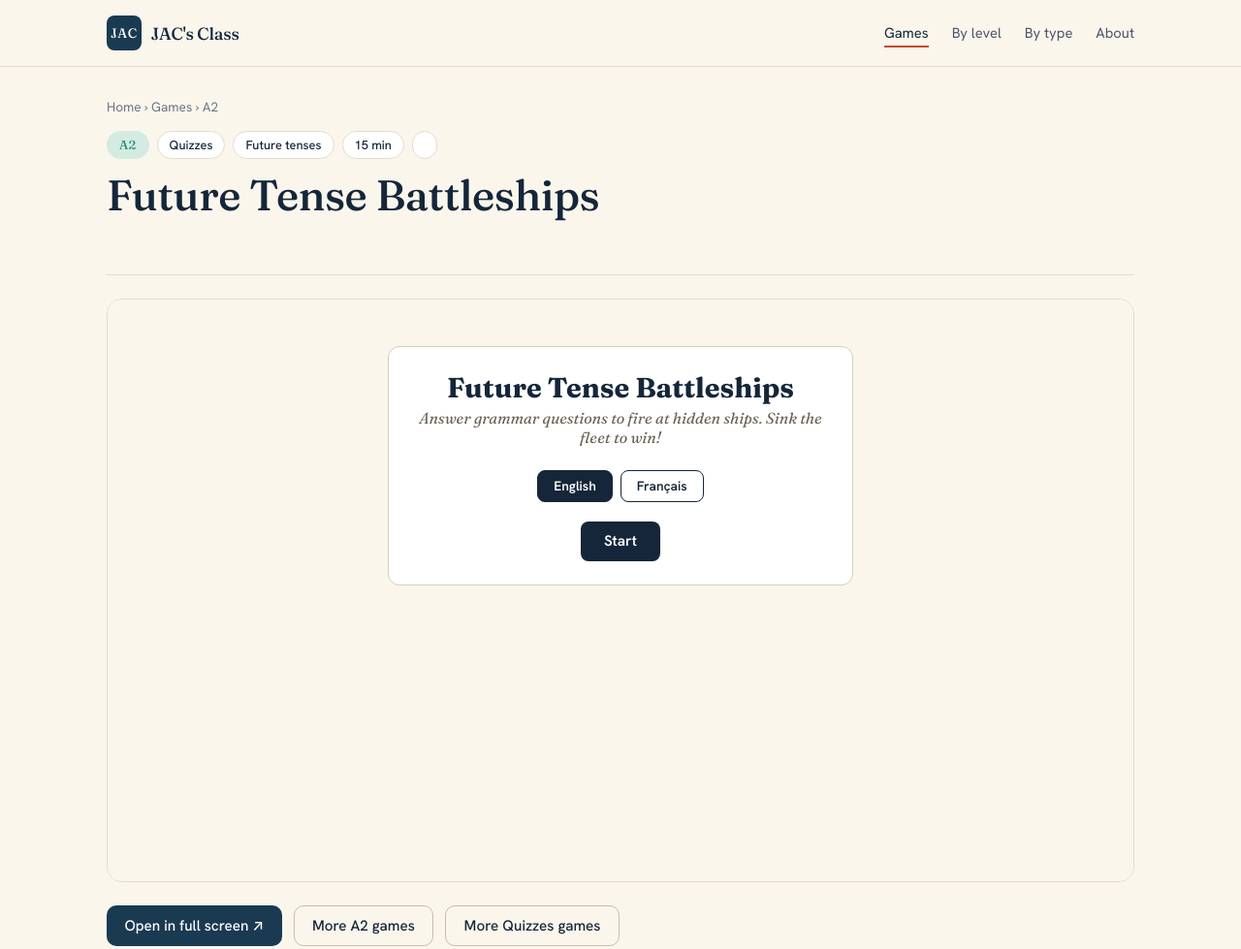
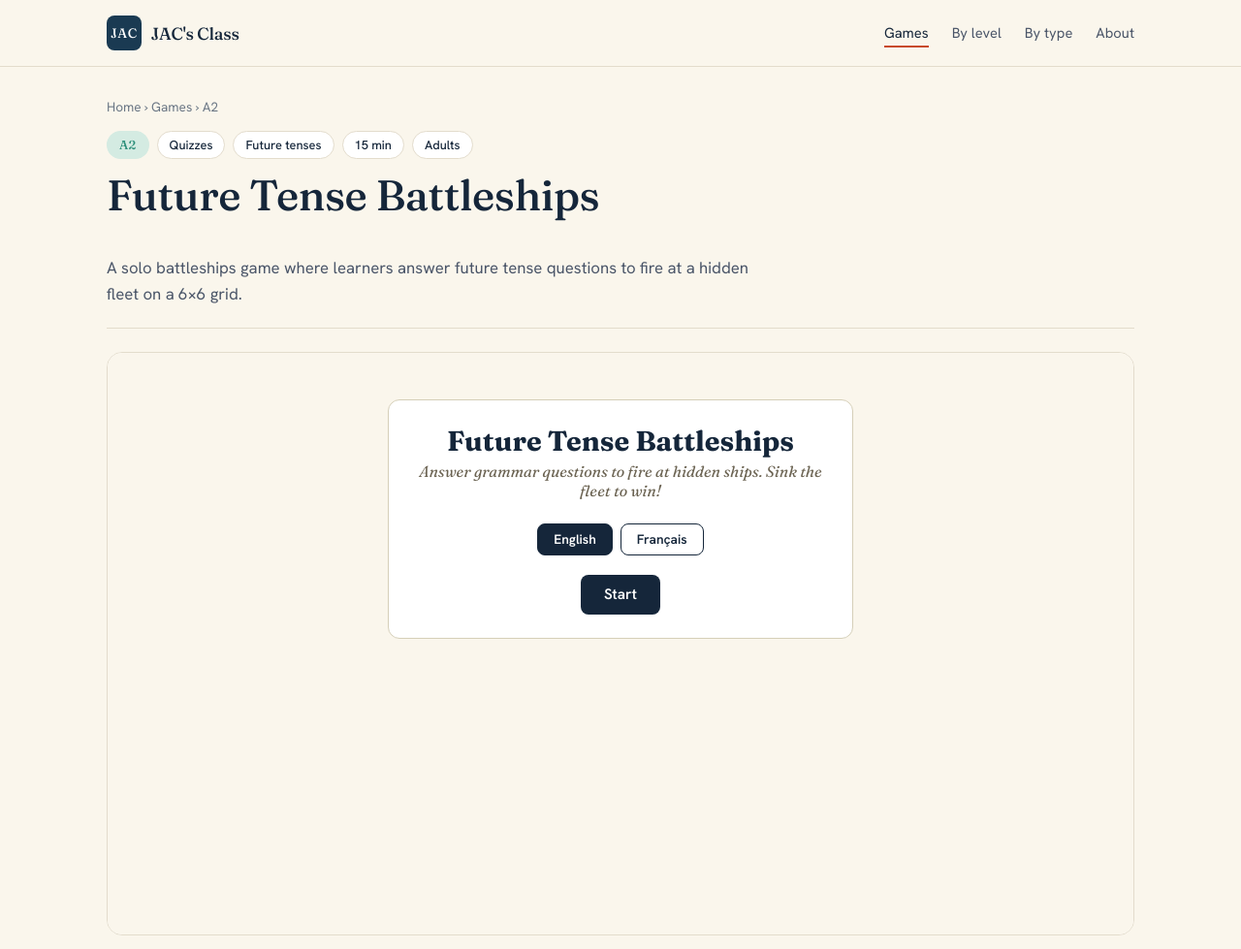
Before and after one commit to cameron2507-png/jaceslclass, an Astro site: page /games/future-tense-battleships in a window 1280 px wide. Shown: the top 979 px of the page at 97% size. Built offline with nearby package versions, Linux system fonts and the light colour scheme; Astro itself is replaced by a stand-in of ours.

Commit message:
Fix frontmatter for Future Tense Battleships

```diff
--- a/src/content/games/future-tense-battleships.md
+++ b/src/content/games/future-tense-battleships.md
@@ -1,13 +1,14 @@
 ---
 title: "Future Tense Battleships"
+description: "A solo battleships game where learners answer future tense questions to fire at a hidden fleet on a 6×6 grid."
 type: "Quizzes"
 level: "A2"
 topic: "Future tenses"
 duration: 15
+ageGroup: "Adults"
 gameFile: "future-tense-battleships.html"
 featured: true
 publishDate: 2026-05-20
-thumbColor: "#15263a"
 ---
 
 A solo battleships game where learners answer future tense grammar questions to fire at a hidden fleet on a 6×6 grid. Twenty questions across five categories — will/won't, going to, present continuous for future, first conditional, and timetables — with a bilingual English/French toggle throughout.
```
